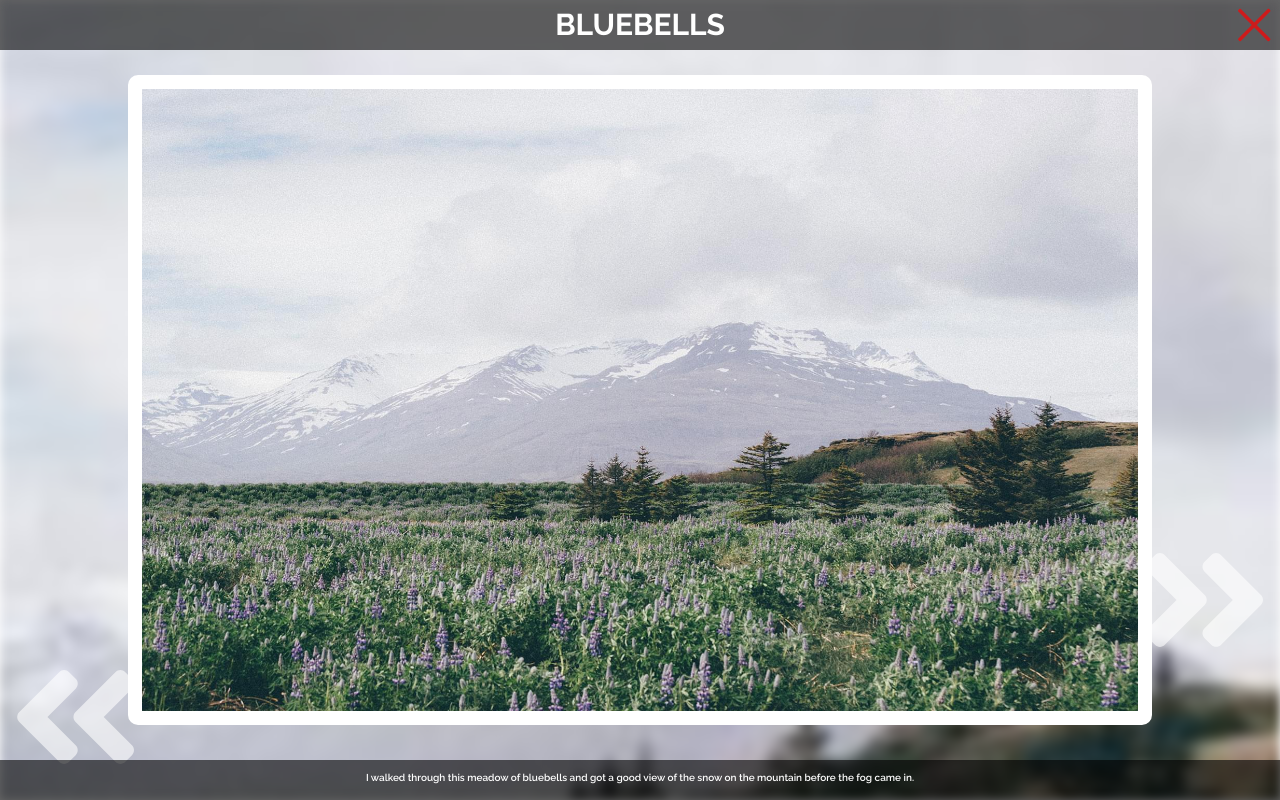
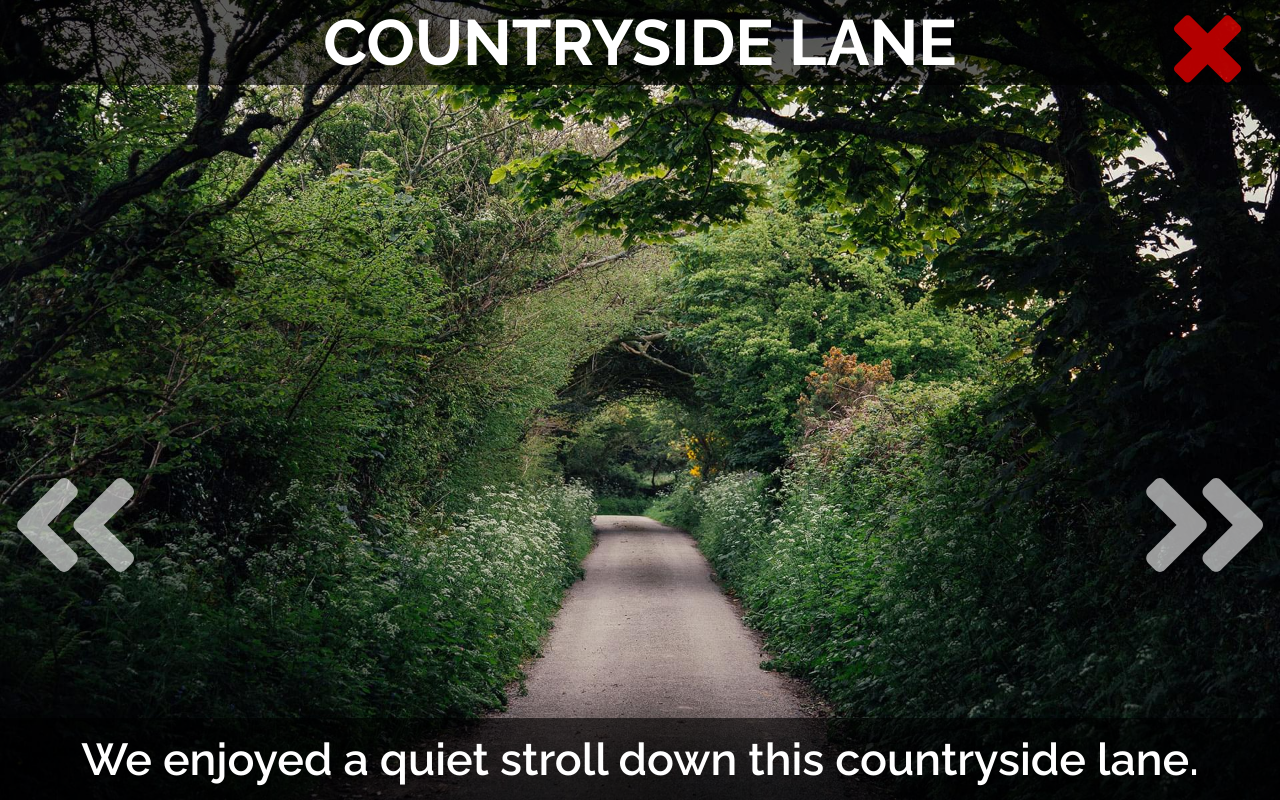
Before and after one commit to WLeyes/treehouse-fewd-project-04, a plain HTML site: page index.html in a window 1280 px wide. Drawn offline with nearby package versions, Linux system fonts and the light colour scheme.

Commit message:
working on css

```diff
--- a/css/style.css
+++ b/css/style.css
@@ -66,8 +66,7 @@ header {
 /*
      Gallery
 */
-@media only screen and (min-width: 32rem) {
-  /* line 25, ../components/sass/_modules.scss */
+/* line 24, ../components/sass/_modules.scss */
 .intro {
   animation: intro 1s ease-out 0s 1;
 }
@@ -89,7 +88,6 @@ header {
   }
   100% {
     transform: rotateY(360deg);
-    }
   }
 }
 /* line 49, ../components/sass/_modules.scss */
@@ -126,142 +124,109 @@ header {
 #heading {
   display: block;
   position: fixed;
-  top: 0;
-  left: 0;
   text-transform: uppercase;
   color: #fff;
   background-color: rgba(0, 0, 0, 0.6);
+  top: 0;
+  margin: 0;
+  text-align: center;
+  width: 100%;
+  font-size: 5vw;
+  line-height: normal;
+  padding: 0.5rem 0;
+  z-index: 4;
+}
+
+/* line 90, ../components/sass/_modules.scss */
+#caption {
+  display: block;
+  position: fixed;
+  color: #fff;
+  background-color: rgba(0, 0, 0, 0.6);
+  bottom: 0;
+  left: 0;
   margin: 0 auto;
   line-height: normal;
   width: 100%;
-  font-size: 2.2rem;
-  padding-top: 1rem;
-  height: 5rem;
+  font-size: 3.5vw;
+  padding: 1.5rem 0;
   text-align: center;
   z-index: 4;
 }
-@media only screen and (min-width: 32rem) {
-  /* line 74, ../components/sass/_modules.scss */
-  #heading {
-    font-size: 3rem;
-    line-height: 3rem;
-    padding: 1rem 0;
-  }
-}
 
-/* line 97, ../components/sass/_modules.scss */
-#caption {
-  background-color: rgba(0, 0, 0, 0.6);
-  display: block;
-  position: fixed;
-  text-transform: none;
-  text-align: center;
-  color: #fff;
-  left: 0;
-  right: 0;
-  margin: 0 auto;
-  max-width: 100%;
-  height: 5rem;
-  font-size: 1rem;
-  line-height: 1.5rem;
-  padding: 1rem;
-  bottom: 0;
-  z-index: 4;
-}
-@media only screen and (min-width: 32rem) {
-  /* line 97, ../components/sass/_modules.scss */
-  #caption {
-    height: 4rem;
-  }
-}
-
-/* line 120, ../components/sass/_modules.scss */
+/* line 106, ../components/sass/_modules.scss */
 #closeButton {
   display: block;
   position: fixed;
-  font-size: 7rem;
+  font-size: 7vw;
   color: rgba(255, 0, 0, 0.7);
-  top: 0;
-  right: 0;
-  height: 5rem;
+  top: 0.5vh;
+  right: 3vw;
   z-index: 5;
   cursor: pointer;
 }
 
-/* line 132, ../components/sass/_modules.scss */
+/* line 117, ../components/sass/_modules.scss */
 #previousButton {
   display: block;
   position: fixed;
   font-size: 15rem;
   color: rgba(255, 255, 255, 0.6);
-  bottom: 7.5rem;
+  bottom: 6rem;
   left: 1rem;
   z-index: 3;
   cursor: pointer;
 }
-@media (min-width: 51.5rem) {
-  /* line 132, ../components/sass/_modules.scss */
+@media only screen and (min-width: 32rem) and (max-device-width: 56.8rem) and (orientation: landscape) {
+  /* line 117, ../components/sass/_modules.scss */
   #previousButton {
-    bottom: 1%;
+    bottom: 25%;
   }
 }
 
-/* line 147, ../components/sass/_modules.scss */
+/* line 131, ../components/sass/_modules.scss */
 #nextButton {
   display: block;
   position: fixed;
   font-size: 15rem;
   color: rgba(255, 255, 255, 0.6);
-  bottom: 7.5rem;
+  bottom: 6rem;
   right: 1rem;
   z-index: 5;
   cursor: pointer;
 }
-@media (min-width: 51.5rem) {
-  /* line 147, ../components/sass/_modules.scss */
+@media only screen and (min-width: 32rem) and (max-device-width: 56.8rem) and (orientation: landscape) {
+  /* line 131, ../components/sass/_modules.scss */
   #nextButton {
-    bottom: 12.5rem;
+    bottom: 25%;
   }
 }
 
-/* line 164, ../components/sass/_modules.scss */
+/* line 145, ../components/sass/_modules.scss */
 #largeImage {
   display: block;
   position: fixed;
-  top: 25%;
+  top: 0;
   left: 0;
-  right: 0;
+  margin-top: 10rem;
   width: 100%;
   max-width: 100%;
   max-height: 100%;
   z-index: 3;
 }
-@media only screen and (min-width: 32rem) {
-  /* line 164, ../components/sass/_modules.scss */
+@media only screen and (min-width: 32rem) and (max-device-width: 56.8rem) and (orientation: landscape) {
+  /* line 145, ../components/sass/_modules.scss */
   #largeImage {
-    top: 0;
-    margin: auto;
-  }
-}
-@media only screen and (min-width: 48rem) {
-  /* line 164, ../components/sass/_modules.scss */
-  #largeImage {
-    top: 0;
-    bottom: 0;
-    width: 80%;
-    border: 0.25em solid white;
-    border-radius: 1rem;
-    background-color: #fff;
-    padding: 1rem;
+    margin-top: 0;
   }
 }
 
-/* line 189, ../components/sass/_modules.scss */
+/* line 165, ../components/sass/_modules.scss */
 .imageTitle {
   text-align: center;
 }
 
-/* line 193, ../components/sass/_modules.scss */
+/* line 169, ../components/sass/_modules.scss */
 .imageText {
   margin: 0 auto;
   margin-top: -1.8rem;
@@ -277,7 +242,7 @@ header {
   background: rgba(0, 0, 0, 0.9);
 }
 
-/* line 208, ../components/sass/_modules.scss */
+/* line 184, ../components/sass/_modules.scss */
 .overlay {
   width: 100%;
   min-height: 100%;
@@ -292,7 +257,7 @@ header {
   overflow: hidden;
 }
 
-/* line 222, ../components/sass/_modules.scss */
+/* line 198, ../components/sass/_modules.scss */
 .overlayBackground {
   position: fixed;
   top: 0;
--- a/js/script.js
+++ b/js/script.js
@@ -2,7 +2,7 @@
 // can remove the local storage cookie in dev console ;)
 
 function intro(){
-    var ls = window.localStorage;
+    let ls = window.localStorage;
     if(ls.getItem('intro') === 'undefined' || ls.getItem('intro') === null)
     {
         ls.setItem('intro', true);
@@ -81,7 +81,7 @@ $(document).ready(function() {
     let imageItem =     document.getElementsByClassName('.imageItem');
     let headerText =    document.getElementsByClassName('imageTitle');
     let captionText =   document.getElementsByClassName('imageText');
-    let $imageIndex =   11;
+    let $imageIndex =   8;
     let lightbox;
 //  largeImagePath(image[$imageIndex].src) + '" alt="' + image[$imageIndex].alt +
     lightbox = {
@@ -89,24 +89,30 @@ $(document).ready(function() {
         overlay:    '<div class="overlay"></div>',
         previous:   '<i id="previousButton" class="fas fa-angle-double-left"></i>',
         next:       '<i id="nextButton" class="fas fa-angle-double-right"></i>',
-        exit:       '<i id="closeButton" class="fal fa-times"></i>',
+        exit:       '<i id="closeButton" class="fas fa-times"></i>',
         largeImage: '<img id="largeImage" src="' + largeImagePath(image[$imageIndex].src) + '" alt="' + image[$imageIndex].alt + '">',
         title:      '<h1 id="heading">' + headerText[$imageIndex].innerHTML + '</h1>',
         caption:    '<figcaption id="caption">' + captionText[$imageIndex].innerHTML + '</figcaption>'
     };
 
+    $('.gallery').addClass('intro2');
+    $('.imageItem').addClass('intro');
+    $('.imageItem').click(() => {
+
+    });
     $('body').append(lightbox.background)
         .append(lightbox.exit)
         .append(lightbox.title)
         .append(lightbox.largeImage)
         .append(lightbox.next)
         .append(lightbox.previous)
-        .append(lightbox.caption).show();
+        .append(lightbox.caption);
     $('.overlayBackground').css({
         'background-image': 'url('+ image[$imageIndex].src +')',
         'background-attachment': 'fixed',
         'background-size': 'cover'
     });
+
 
     // string replace image path
     function largeImagePath(path) {
```
Also changed, not shown: index.html (line endings or trailing spaces). Lines whose indentation alone changed are shown as unchanged.
